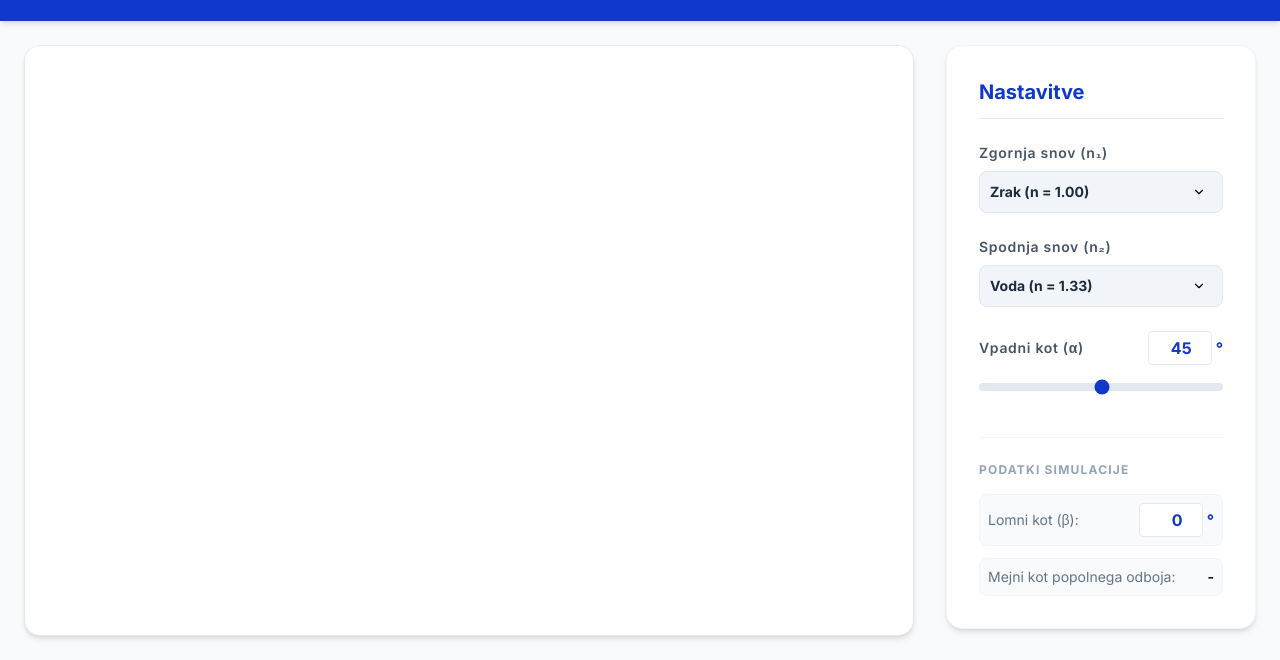
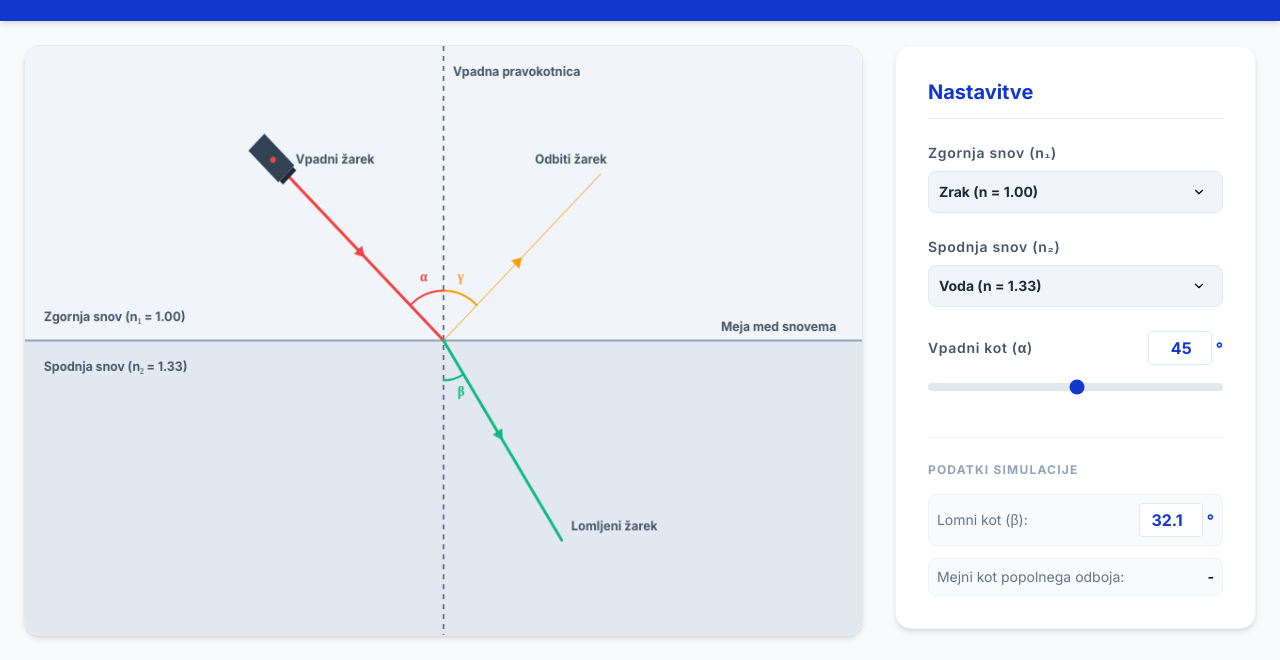
Before and after one commit to lovro-abram/fizika, a plain HTML site: page Lomni_kot_in_popolni_odboj.html in a window 1280 px wide. Shown: the part 140-800 px from the top of the page. Drawn offline with nearby package versions, Linux system fonts and the light colour scheme.

Commit message:
Update Lomni_kot_in_popolni_odboj.html

```diff
--- a/Lomni_kot_in_popolni_odboj.html
+++ b/Lomni_kot_in_popolni_odboj.html
@@ -288,7 +288,7 @@
             const betaRad = Math.asin(sinBeta);
 
             const criticalAngleVal = n1 > n2 ? (Math.asin(n2 / n1) * 180 / Math.PI) : null;
-            propCritical.innerText = criticalAngleVal ? criticalAngleVal.toFixed(1) + '°' : '-;
+            propCritical.innerText = criticalAngleVal ? criticalAngleVal.toFixed(1) + '°' : '-';
 
             if (state.isTotalReflection) {
                 betaInput.value = "";
```
